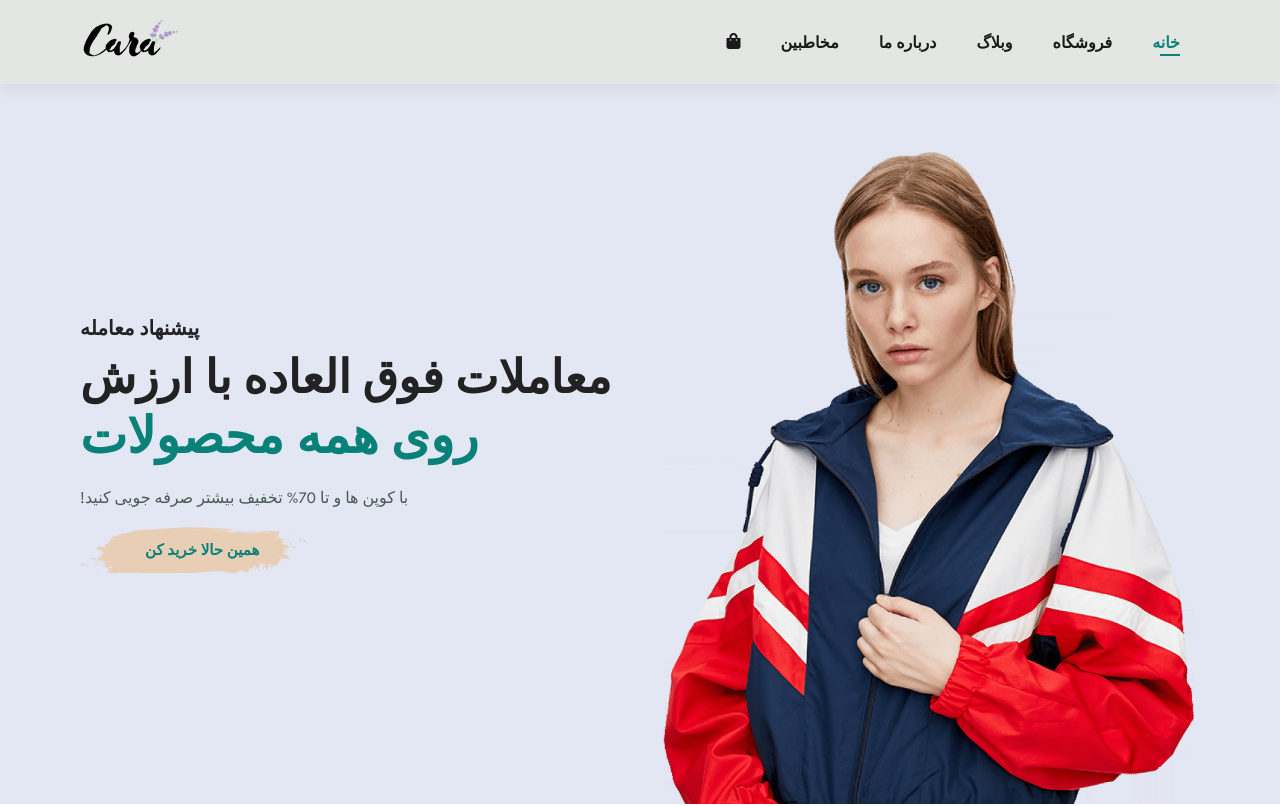
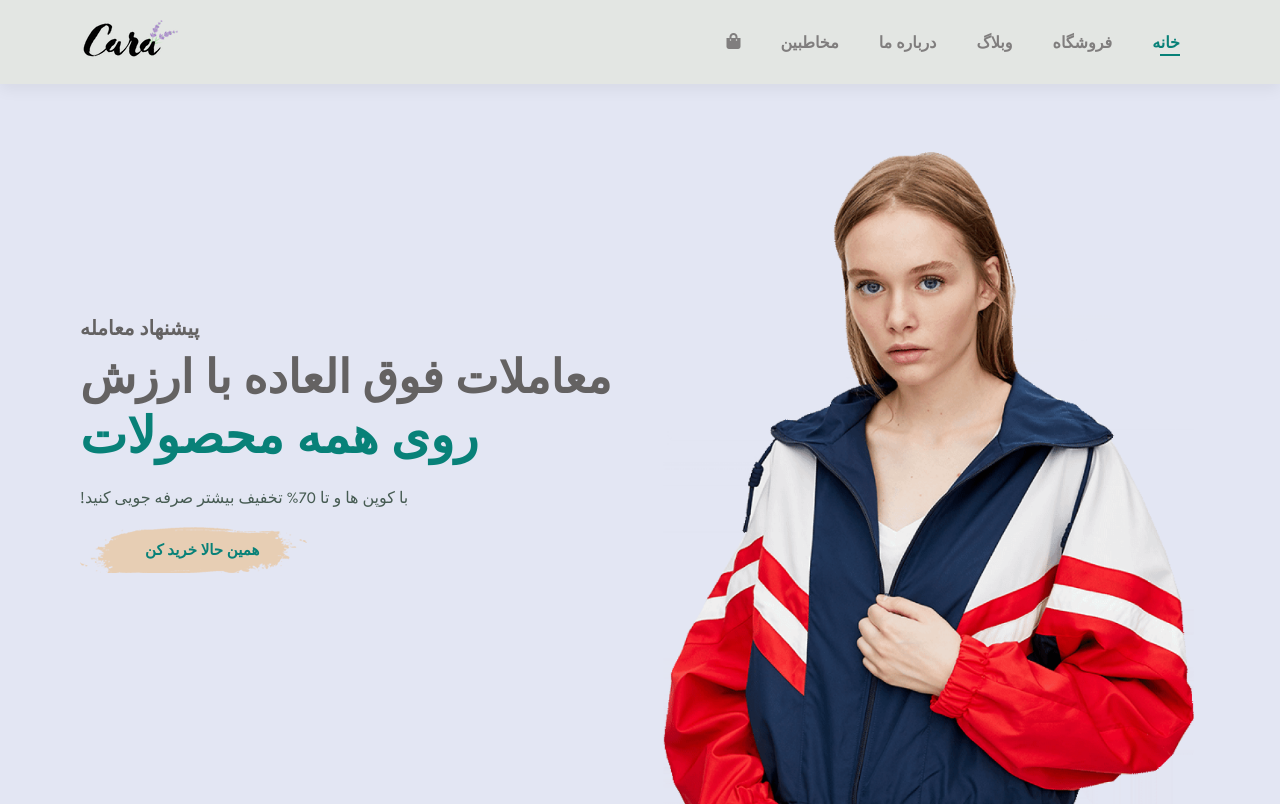
Before and after one commit to raanaweysi/ecommerce-project, a plain HTML site: page index.html in a window 1280 px wide. Shown: the top 806 px of the page. Drawn offline with Linux system fonts and the light colour scheme.

Commit message:
edite color

```diff
--- a/style.css
+++ b/style.css
@@ -11,18 +11,18 @@
 h1 {
   font-size: 50px;
   line-height: 64px;
-  color: #222;
+  color: #646262;
 }
 
 h2 {
   font-size: 46px;
   line-height: 54px;
-  color: #222;
+  color: #646262;
 }
 
 h4 {
   font-size: 20px;
-  color: #222;
+  color: #646262;
 }
 
 h6 {
@@ -103,7 +103,7 @@ body {
   text-decoration: none;
   font-size: 16px;
   font-weight: 600;
-  color: #1a1a1a;
+  color: #807e7e;
   transition: 0.3s ease;
 }
 
```
